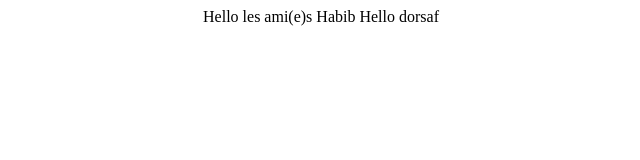
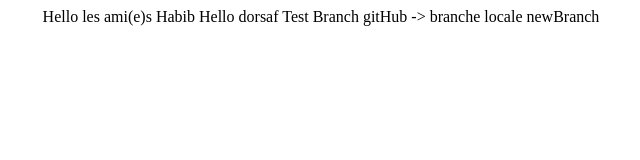
Before and after one commit to sghabib/99-HABIB-DORSAF, a plain HTML site: page index.html in a window 1280 px wide. Shown: the whole page, without its empty margins (319-959 px from the left). Drawn offline with Linux system fonts and the light colour scheme.

Commit message:
Recup newBranch GitHub vers local

```diff
--- a/index.html
+++ b/index.html
@@ -7,6 +7,7 @@
 <a1>Hello les ami(e)s</a1>
 Habib Hello
 dorsaf
+  Test Branch gitHub ->  branche locale newBranch
 </div>
 </body>
 </html>
```
